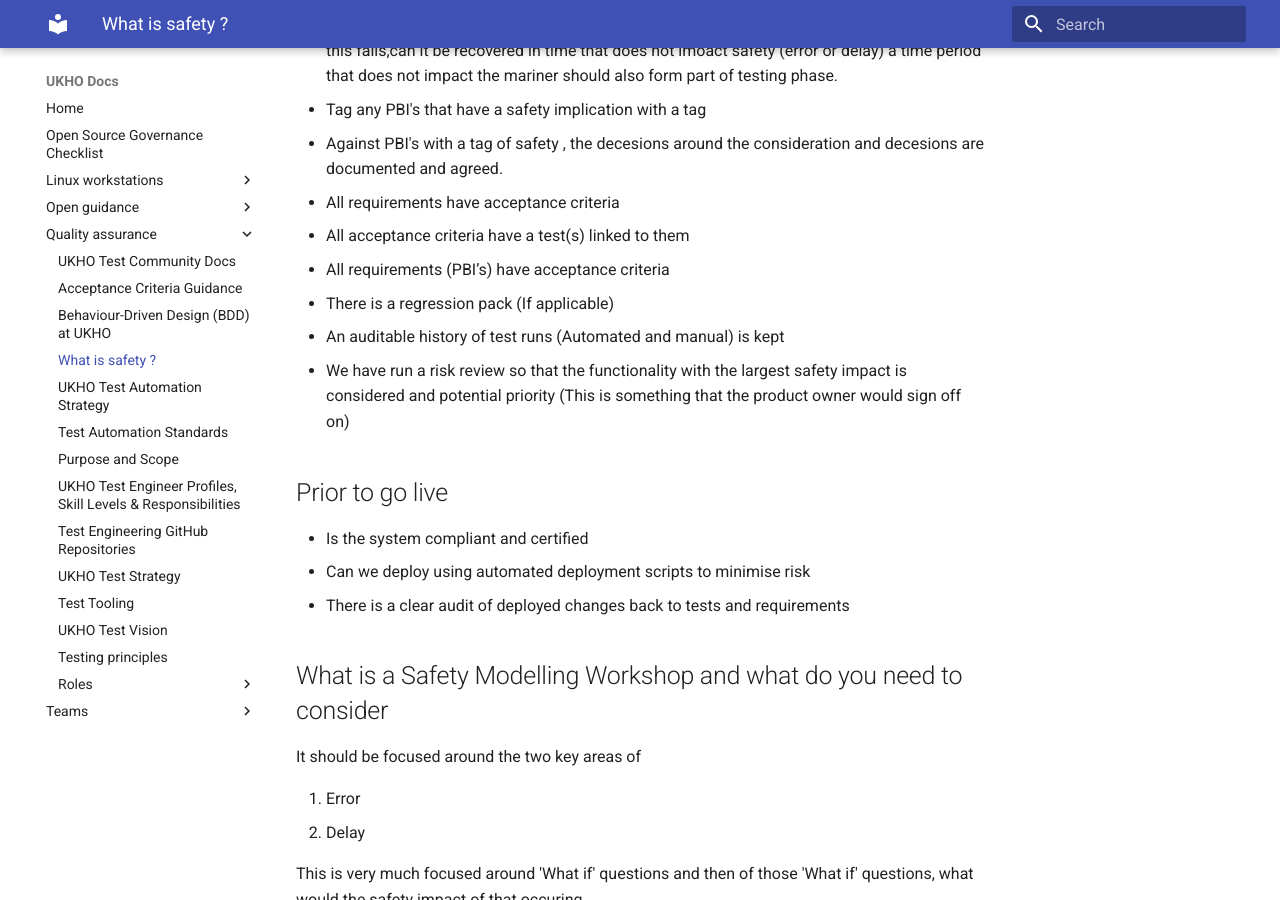
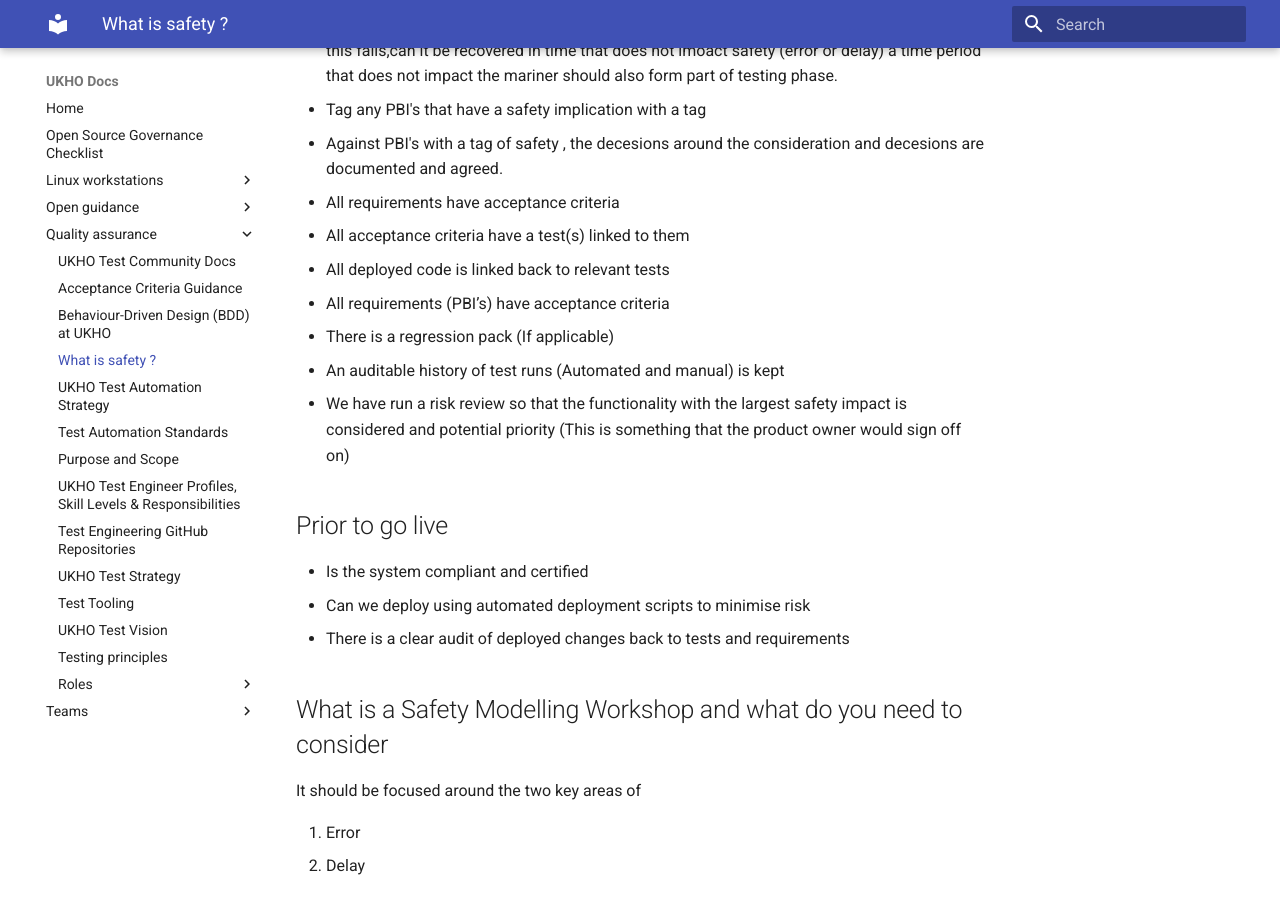
Before and after one commit to UKHO/docs, an MkDocs documentation site: the page built from docs/quality-assurance/safety-assurance.md, in a window 1280 px wide and 900 px high, scrolled down 2480 px. Built offline with MkDocs 1.6.1 and Material for MkDocs 9.7.7, drawn with Linux system fonts in a browser that asks for light colours.

Commit message:
Update safety-assurance.md

```diff
--- a/docs/quality-assurance/safety-assurance.md
+++ b/docs/quality-assurance/safety-assurance.md
@@ -69,6 +69,7 @@ The aim of considering these at a high level initially will help potentially the
 * Against PBI's with a tag of safety , the decesions around the consideration and decesions are documented and agreed.
 * All requirements have acceptance criteria
 * All acceptance criteria have a test(s) linked to them
+* All deployed code is linked back to relevant tests
 * All requirements (PBI’s) have acceptance criteria
 * There is a regression pack (If applicable)
 * An auditable history of test runs (Automated and manual) is kept
```
